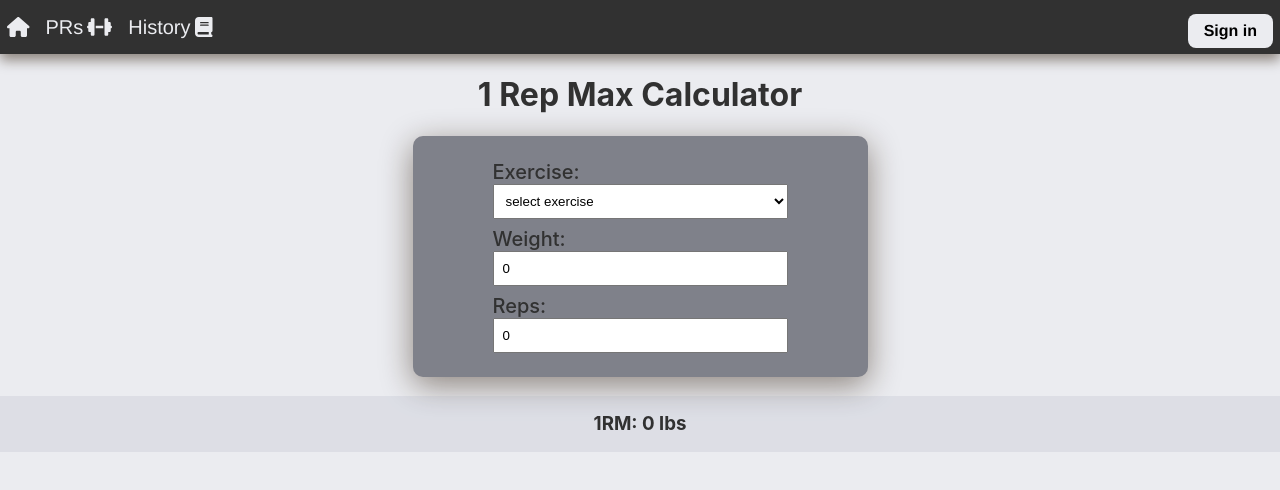
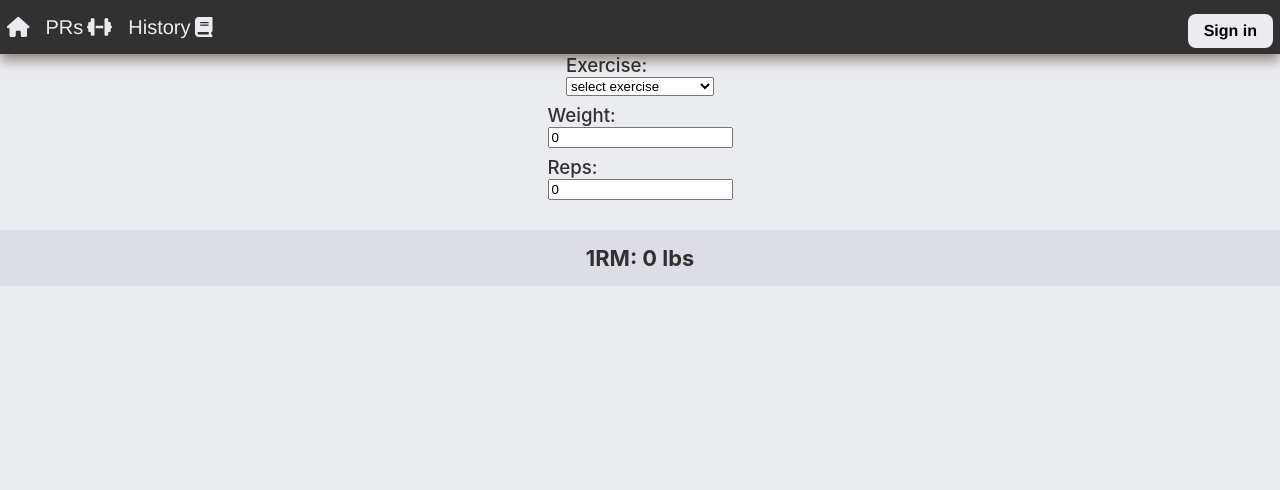
Before and after one commit to jrs-coding-school/jrs-max-lift-react-app-2022-c2, a React (Create React App) app: page /home in a window 1280 px wide. Shown: the top 490 px of the page. Built offline with nearby package versions, Linux system fonts and the light colour scheme.

Commit message:
refactored 'LiftForm' -> 'OneRepMaxCalculator'

```diff
--- a/src/components/homePage/HomePage.js
+++ b/src/components/homePage/HomePage.js
@@ -1,6 +1,7 @@
 import React from 'react';
 import { useState } from 'react';
 import LiftForm from '../liftForm/LiftForm';
+import OneRepMaxCalculator from '../oneRepMaxCalculator/OneRepMaxCalculator';
 import './HomePage.css';
 
 
@@ -18,11 +19,7 @@ export default function HomePage() {
 
     return (
         <div>
-            <h1>1 Rep Max Calculator</h1>
-
-            <LiftForm workout={workout} setWorkout={setWorkout} />
-
-            <h3 className='calculate' >{workout.name} 1RM: {oneRepMax} lbs</h3>
+            <OneRepMaxCalculator />
         </div>
     )
 }
--- a/src/components/liftForm/LiftForm.css
+++ /dev/null
@@ -1,22 +0,0 @@
-div.lift-form {
-    user-select: none;
-    background-color: #7f818a;
-
-    font-size: 15pt;
-
-    box-shadow: 0 8px 32px 0 #2c1b087f;
-    border-radius: 10px;
-    padding: 1.5rem 5rem;
-
-    width: fit-content;
-    margin: auto;
-}
-
-.input-group {
-    padding: 8px;
-    width: 275px;
-}
-
-select.input-group {
-    width: 295px;
-}
--- a/src/components/liftForm/LiftForm.js
+++ /dev/null
@@ -1,98 +0,0 @@
-import React from 'react'
-import './LiftForm.css'
-import EXERCISE_DATA from '../../assets/exerciseNames.json'
-
-
-export default function LiftForm({ workout, setWorkout }) {
-
-  function handleInputChange(e) {
-
-    const { name, value } = e.target
-    setWorkout({
-      ...workout,
-      [name]: value
-    })
-  }
-
-  const inputWeight = document.querySelector('input[name="weight"]');
-  function handleWeightInputClick(e) {
-    inputWeight.select();
-  }
-
-  const inputReps = document.querySelector('input[name="reps"]');
-  function handleRepsInputClick(e) {
-    inputReps.select();
-  }
-
-
-  return (
-    <div className='lift-form inputs-container'>
-      {/*
-      needs a 1RM <-- maybe this goes on the app
-      */}
-
-      {/* remove the exercise text box and add functionality to exercise drop down menu */}
-      {/* make sure that {handleInputChange} is applied to below correctly */}
-      <div className='label-input-group'>
-        <label>Exercise: </label>
-        <select className='input-group'
-          value={
-            workout.id
-              ? JSON.stringify({
-                id: workout.id,
-                name: workout.name
-              })
-              : ""
-          }
-          onChange={(e) => {
-            let { value } = e.target
-            value = JSON.parse(value);
-            setWorkout({
-              ...workout,
-              id: value.id,
-              name: value.name
-            })
-          }}>
-
-          <option
-            value=""
-            disabled
-          >
-            select exercise
-          </option>
-
-          {EXERCISE_DATA.map(exercise => (
-            <option
-              key={exercise.id}
-              value={JSON.stringify(exercise)}
-            >
-              {exercise.name}
-            </option>
-          ))}
-        </select>
-      </div>
-
-      <div className='label-input-group'>
-        <label>Weight: </label>
-        <input className='input-group'
-          type='number'
-          name='weight'
-          value={workout.weight}
-          onChange={handleInputChange}
-          onClick={handleWeightInputClick}
-        />
-      </div>
-
-      <div className='label-input-group'>
-        <label>Reps: </label>
-        <input className='input-group'
-          type='number'
-          name='reps'
-          value={workout.reps}
-          onChange={handleInputChange}
-          onClick={handleRepsInputClick}
-        />
-      </div>
-    </div>
-  )
-}
--- /dev/null
+++ b/src/components/oneRepMaxCalculator/OneRepMaxCalculator.js
@@ -0,0 +1,108 @@
+import React, { useState } from 'react'
+import EXERCISE_DATA from '../../assets/exerciseNames.json'
+
+export default function OneRepMaxCalculator() {
+
+    const [workout, setWorkout] = useState({
+        id: '',
+        name: '',
+        weight: 0,
+        reps: 0,
+    })
+
+    var oneRepMax = Math.floor(workout.weight * Math.pow(workout.reps, 0.1))
+
+    function handleInputChange(e) {
+
+        const { name, value } = e.target
+        setWorkout({
+            ...workout,
+            [name]: value
+        })
+    }
+
+    const inputWeight = document.querySelector('input[name="weight"]');
+    function handleWeightInputClick(e) {
+        inputWeight.select();
+    }
+
+    const inputReps = document.querySelector('input[name="reps"]');
+    function handleRepsInputClick(e) {
+        inputReps.select();
+    }
+
+
+    return (
+        <div className='lift-form inputs-container'>
+            {/*
+        needs a 1RM <-- maybe this goes on the app
+        */}
+
+            {/* remove the exercise text box and add functionality to exercise drop down menu */}
+            {/* make sure that {handleInputChange} is applied to below correctly */}
+            <div className='label-input-group'>
+                <label>Exercise: </label>
+                <select className='input-group'
+                    value={
+                        workout.id
+                            ? JSON.stringify({
+                                id: workout.id,
+                                name: workout.name
+                            })
+                            : ""
+                    }
+                    onChange={(e) => {
+                        let { value } = e.target
+                        value = JSON.parse(value);
+                        setWorkout({
+                            ...workout,
+                            id: value.id,
+                            name: value.name
+                        })
+                    }}>
+
+                    <option
+                        value=""
+                        disabled
+                    >
+                        select exercise
+                    </option>
+
+                    {EXERCISE_DATA.map(exercise => (
+                        <option
+                            key={exercise.id}
+                            value={JSON.stringify(exercise)}
+                        >
+                            {exercise.name}
+                        </option>
+                    ))}
+                </select>
+            </div>
+
+            <div className='label-input-group'>
+                <label>Weight: </label>
+                <input className='input-group'
+                    type='number'
+                    name='weight'
+                    value={workout.weight}
+                    onChange={handleInputChange}
+                    onClick={handleWeightInputClick}
+                />
+            </div>
+
+            <div className='label-input-group'>
+                <label>Reps: </label>
+                <input className='input-group'
+                    type='number'
+                    name='reps'
+                    value={workout.reps}
+                    onChange={handleInputChange}
+                    onClick={handleRepsInputClick}
+                />
+            </div>
+
+            <h3 className='calculate' >{workout.name} 1RM: {oneRepMax} lbs</h3>
+
+        </div>
+    )
+}
```
